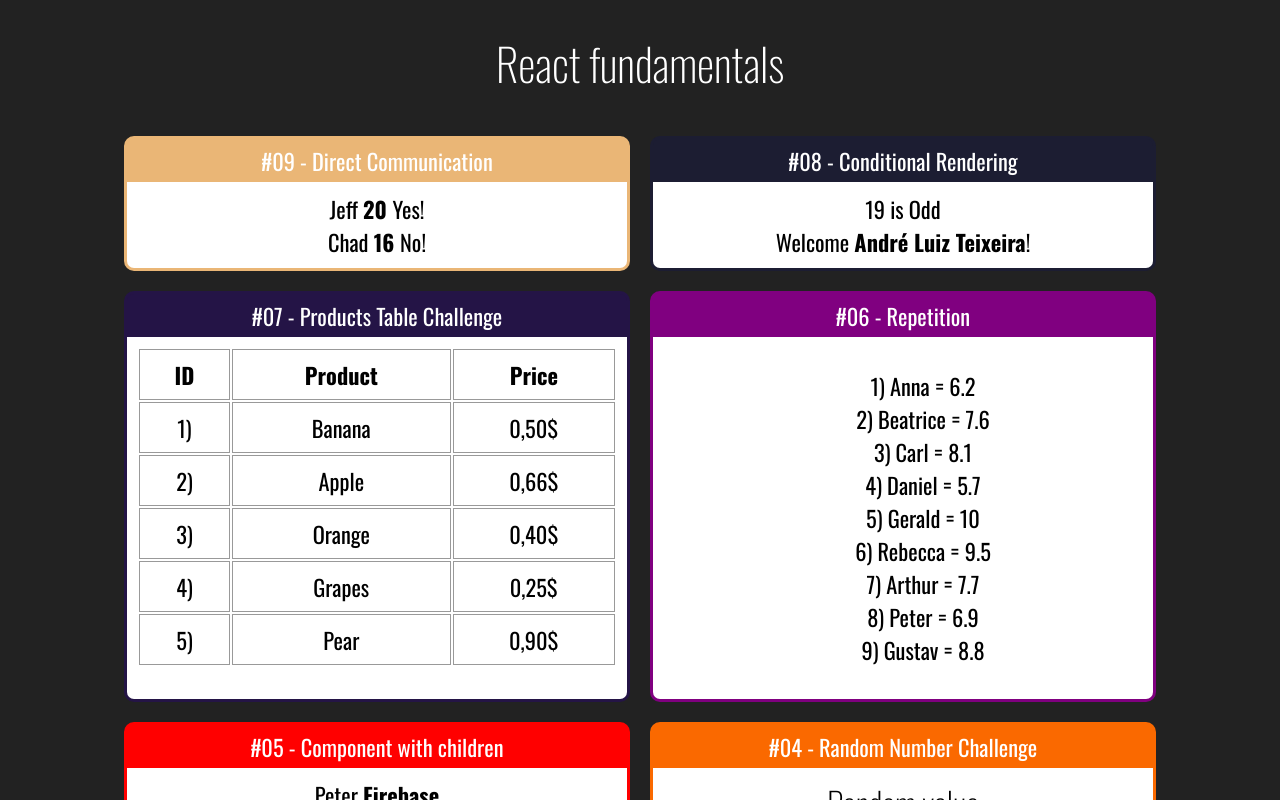
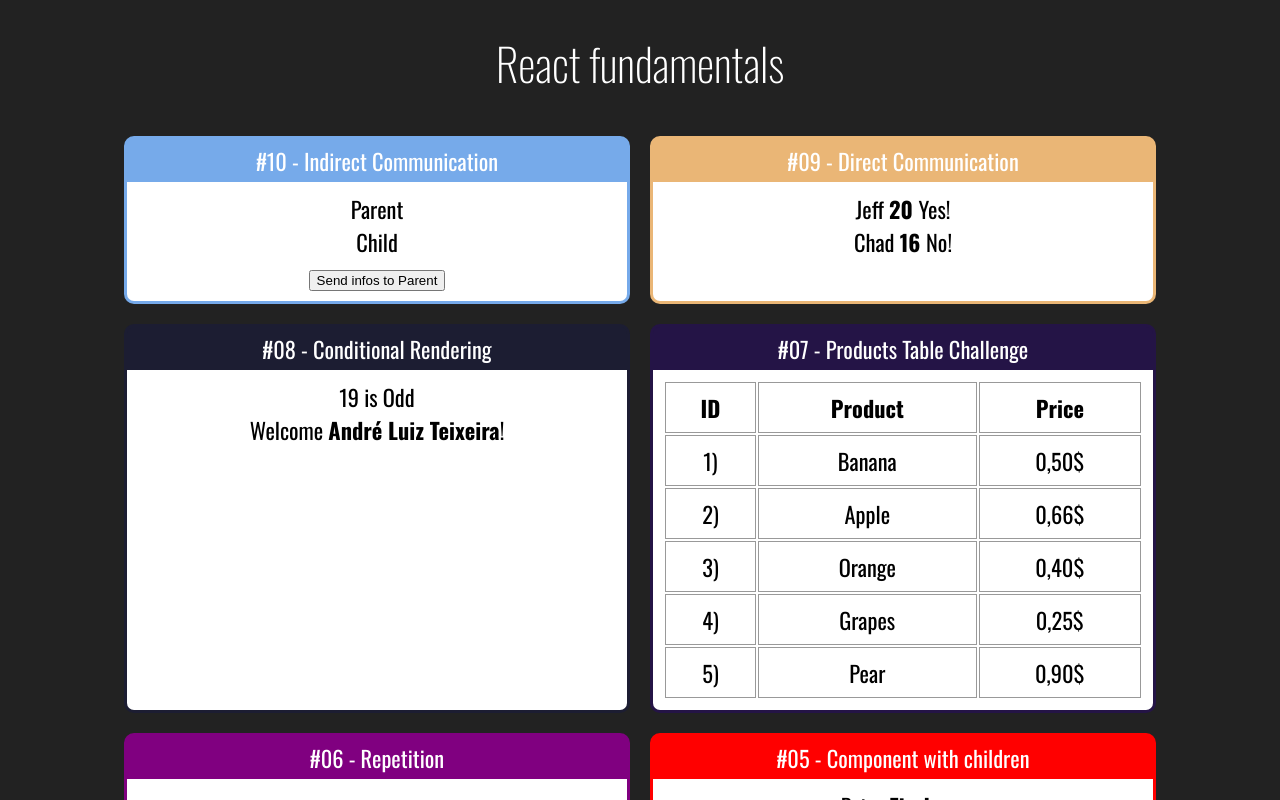
Before and after one commit to victorduarte317/fundamentos_react, a React (Create React App) app: page / in a window 1280 px wide. Shown: the top 800 px of the page. Built offline with nearby package versions, Linux system fonts and the light colour scheme.

Commit message:
Indirect communication

```diff
--- a/src/App.jsx
+++ b/src/App.jsx
@@ -13,6 +13,7 @@ import ProductsTable from './components/basics/repetition/ProductsTable'
 import EvenOrOdd from './components/conditional/EvenOrOdd'
 import UserInfo from './components/conditional/UserInfo'
 import DirectParent from './components/communication/DirectParent'
+import IndirectParent from './components/communication/IndirectParent'
 
 
 export default () =>
@@ -20,6 +21,10 @@ export default () =>
         <h1> React fundamentals </h1>
 
         <div className='Cards'>
+
+            <Card title='#10 - Indirect Communication' color='#76aaea' id='table'>
+                <IndirectParent></IndirectParent>
+            </Card>
 
             <Card title='#09 - Direct Communication' color='#eab676' id='table'>
                 <DirectParent></DirectParent>
--- /dev/null
+++ b/src/components/communication/IndirectChild.jsx
@@ -0,0 +1,13 @@
+import React from 'react'
+
+export default props => {
+    const cb = props.onTheClick // callback
+    return (
+        <div>
+            <div>Child</div>
+            <button onClick={_ => cb('James', 56, true)}>
+                Send infos to Parent
+            </button>
+        </div>
+    )
+}
--- /dev/null
+++ b/src/components/communication/IndirectParent.jsx
@@ -0,0 +1,22 @@
+import React from 'react'
+import IndirectChild from './IndirectChild'
+
+export default props => {
+    // Name, Age, Married are the infos that the parent needs to get via his child element.
+    // To do so, since the parent has the direct connection with his child element
+    // He will pass a callback function - a function that will be called back when an event occurs.
+    // In this case, when the button "onTheClick" event triggers, the callback function will trigger as well
+    // passing all the information on the child element to its parent.
+
+    function provideInfos(name, age, married) {
+        console.log(name, age, married)
+    }
+
+    return (
+        <div>
+            Parent
+
+            <IndirectChild onTheClick={provideInfos}></IndirectChild>
+        </div>
+    )
+}
```
